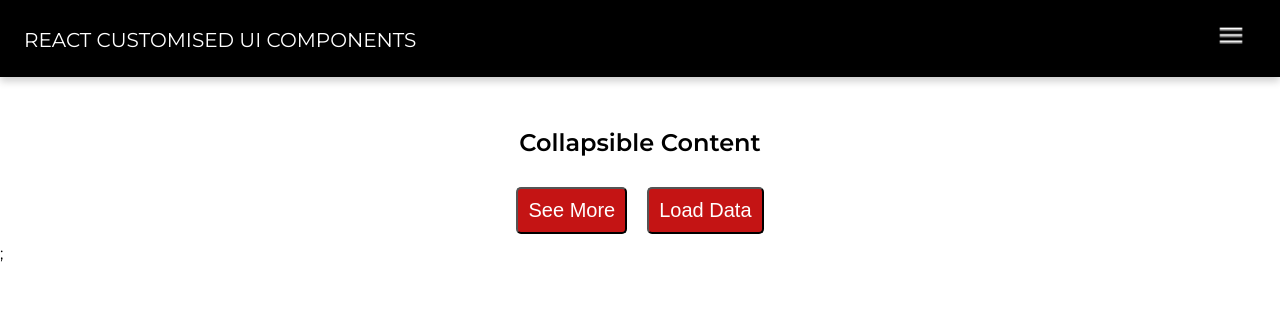
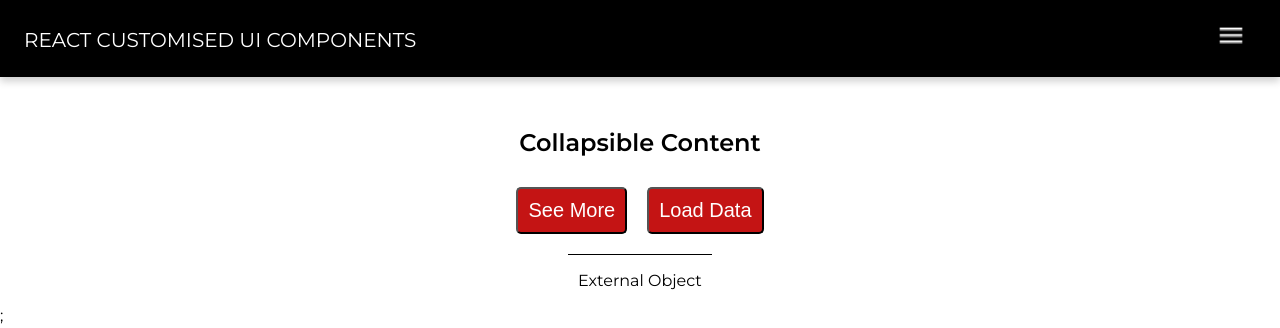
Before and after one commit to sleeplesseditor/CustomisedReactUIComponents, a React (Create React App) app: page /collapsible-content in a window 1280 px wide. Shown: the top 328 px of the page. Built offline with nearby package versions, Linux system fonts and the light colour scheme.

Commit message:
External object added to CollapsibleContent for illustrative purposes

```diff
--- a/src/components/CollapsibleContent/CollapsibleContent.js
+++ b/src/components/CollapsibleContent/CollapsibleContent.js
@@ -68,6 +68,9 @@ class CollapsibleContent extends Component {
                         {this.state.content}
                     </div>
                 </div>
+                <div className="collapsible-container__external-object">
+                    <p>External Object</p>
+                </div>
             </div>
       )
     }
--- a/src/components/CollapsibleContent/CollapsibleContent.scss
+++ b/src/components/CollapsibleContent/CollapsibleContent.scss
@@ -31,4 +31,10 @@
         border-radius: 3px;
         height: 20px;
     }
+
+    &__external-object {
+        border-top: 1px solid black;
+        margin-top: 10px;
+        padding: 0 10px;
+    }
 }
```
